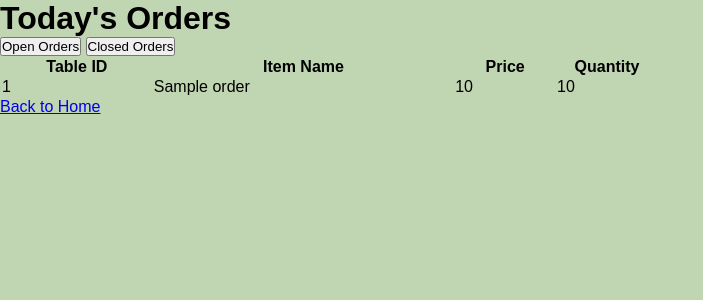
After one commit to granolaameobi/fresko, a Flask app: template POS/pos_app/templates/view-orders.html in a window 1280 px wide. The commit adds this page. Shown: the top 300 px of the page, without its empty margins (0-703 px from the left). Run offline with Flask 2, Linux system fonts and the light colour scheme; the template is opened without the code that fills it: most values are stand-ins (such as "Sample title", 1, 10 or a date in 2020); some libraries are stand-ins or nearby versions.

Commit message:
Updated to fit with new DB

```diff
--- a/POS/pos_app/__init__.py
+++ b/POS/pos_app/__init__.py
@@ -3,6 +3,7 @@ from pos_app.views.new_order import new_order_bp
 from pos_app.views.auth import auth_bp
 from pos_app.views.home import home_bp
 from pos_app.views.view_stock import view_stock_bp
+from pos_app.views.view_orders import view_orders_bp
 from pos_app.models import get_accessible_pages
 
 # Set up the flask app
@@ -14,6 +15,7 @@ app.register_blueprint(new_order_bp)
 app.register_blueprint(auth_bp)
 app.register_blueprint(home_bp)
 app.register_blueprint(view_stock_bp)
+app.register_blueprint(view_orders_bp)
 
 # Home route to render index.html
 @app.route('/')
--- a/POS/pos_app/templates/base.html
+++ b/POS/pos_app/templates/base.html
@@ -19,8 +19,8 @@
                     {% if accessible_pages.new_order %}
                     <li><a href="/new-order" class="button">New order</a></li>
                     {% endif %}
-                    {% if accessible_pages.view_order %}
-                    <li><a href="/view-order" class="button">View Orders</a></li>
+                    {% if accessible_pages.view_orders %}
+                    <li><a href="/view-orders" class="button">View Orders</a></li>
                     {% endif %}
                     {% if accessible_pages.view_stock %}
                     <li><a href="/view-stock" class="button">View Stock</a></li>
--- a/POS/pos_app/templates/login.html
+++ b/POS/pos_app/templates/login.html
@@ -1,7 +1,7 @@
 <!DOCTYPE html>
 <html>
 <head>
-    <title>Login</title>
+    <title>Fresko POS Login</title>
     <link rel="stylesheet" href="static/css/style.css">
 </head>
 <body>
--- /dev/null
+++ b/POS/pos_app/templates/view-orders.html
@@ -0,0 +1,83 @@
+<!DOCTYPE html>
+<html>
+<head>
+    <title>Fresko POS</title>
+    <link rel="stylesheet" href="static/css/style.css">
+</head>
+<body>
+    <h1>Today's Orders</h1>
+    <div class="menu-tabs">
+        <button class="tablinks active" onclick="openTab(event, 'open-orders')">Open Orders</button>
+        <button class="tablinks" onclick="openTab(event, 'closed-orders')">Closed Orders</button>
+    </div>
+
+    <div id="open-orders" class="tabcontent">
+        <div id="table-display">
+            <table id="table-content">
+                <tr>
+                    <th style="width: 15%;">Table ID</th>
+                    <th style="width: 30%;">Item Name</th>
+                    <th style="width: 10%;">Price</th>
+                    <th style="width: 10%;">Quantity</th>
+                </tr>
+                {% for order in open_orders_data %}
+                <!-- table_id, menu_item_name, price, quantity -->
+                <tr>
+                    <td>{{ order.table_id }}</td>
+                    <td>{{ order.menu_item_name }}</td>
+                    <td>{{ order.price }}</td>
+                    <td>{{ order.quantity }}</td>
+                </tr>
+                {% endfor %}
+            </table>
+        </div>
+    </div>
+
+    <div id="closed-orders" class="tabcontent">
+        <div id="table-display">
+            <table id="table-content">
+                <tr>
+                    <th style="width: 15%;">Table ID</th>
+                    <th style="width: 30%;">item Name</th>
+                    <th style="width: 10%;">Price</th>
+                    <th style="width: 10%;">Quantity</th>
+                </tr>
+                {% for order in closed_orders_data %}
+                <!-- table_id, menu_item_name, price, quantity -->
+                <tr>
+                    <td>{{ order.table_id }}</td>
+                    <td>{{ order.menu_item_name }}</td>
+                    <td>{{ order.price }}</td>
+                    <td>{{ order.quantity }}</td>
+                </tr>
+                {% endfor %}
+            </table>
+        </div>
+    </div>
+
+    <div id="back-to-home-container">
+        <a href="/home">Back to Home</a>
+    </div>
+
+    <script>
+        document.addEventListener("DOMContentLoaded", function() {
+            openTab(event, 'open-orders');
+        });
+
+        function openTab(evt, tabName) {
+            var i, tabcontent, tablinks;
+            tabcontent = document.getElementsByClassName("tabcontent");
+            for (i = 0; i < tabcontent.length; i++) {
+                tabcontent[i].style.display = "none";
+            }
+            tablinks = document.getElementsByClassName("tablinks");
+            for (i = 0; i < tablinks.length; i++) {
+                tablinks[i].className = tablinks[i].className.replace(" active", "");
+            }
+            document.getElementById(tabName).style.display = "block";
+            evt.currentTarget.className += " active";
+        }
+    </script>
+
+</body>
+</html>
--- a/POS/pos_app/templates/view-stock.html
+++ b/POS/pos_app/templates/view-stock.html
@@ -1,7 +1,7 @@
 <!DOCTYPE html>
 <html>
 <head>
-    <title>Stock Submenu</title>
+    <title>Fresko POS</title>
     <link rel="stylesheet" href="static/css/style.css">
 </head>
 <body>
--- a/POS/pos_app/views/home.py
+++ b/POS/pos_app/views/home.py
@@ -1,4 +1,4 @@
-from flask import Blueprint, render_template, session, request
+from flask import Blueprint, render_template, session
 from pos_app.models import get_accessible_pages
 
 home_bp = Blueprint('home', __name__)
--- a/POS/pos_app/views/new_order.py
+++ b/POS/pos_app/views/new_order.py
@@ -1,4 +1,4 @@
-from flask import Blueprint, render_template , render_template, request, jsonify
+from flask import Blueprint, render_template, request, jsonify
 from pos_app.models import get_menu_items, place_order, get_tables_numbers
 
 new_order_bp = Blueprint('new_order', __name__)
--- a/POS/pos_app/views/view_stock.py
+++ b/POS/pos_app/views/view_stock.py
@@ -1,4 +1,4 @@
-from flask import Blueprint, render_template , render_template, request, jsonify
+from flask import Blueprint, render_template
 from pos_app.models import get_stock
 
 view_stock_bp = Blueprint('view_stock', __name__)
```
Also changed, not shown: POS/pos_app/models.py (+59 -59 lines), POS/pos_app/templates/home.html (deleted, +0 -19 lines), POS/pos_app/templates/new-order.html (+6 -2 lines), POS/pos_app/views/view_orders.py (added, +12 -0 lines), POS/pos_app/templates/view-order.html (deleted).
